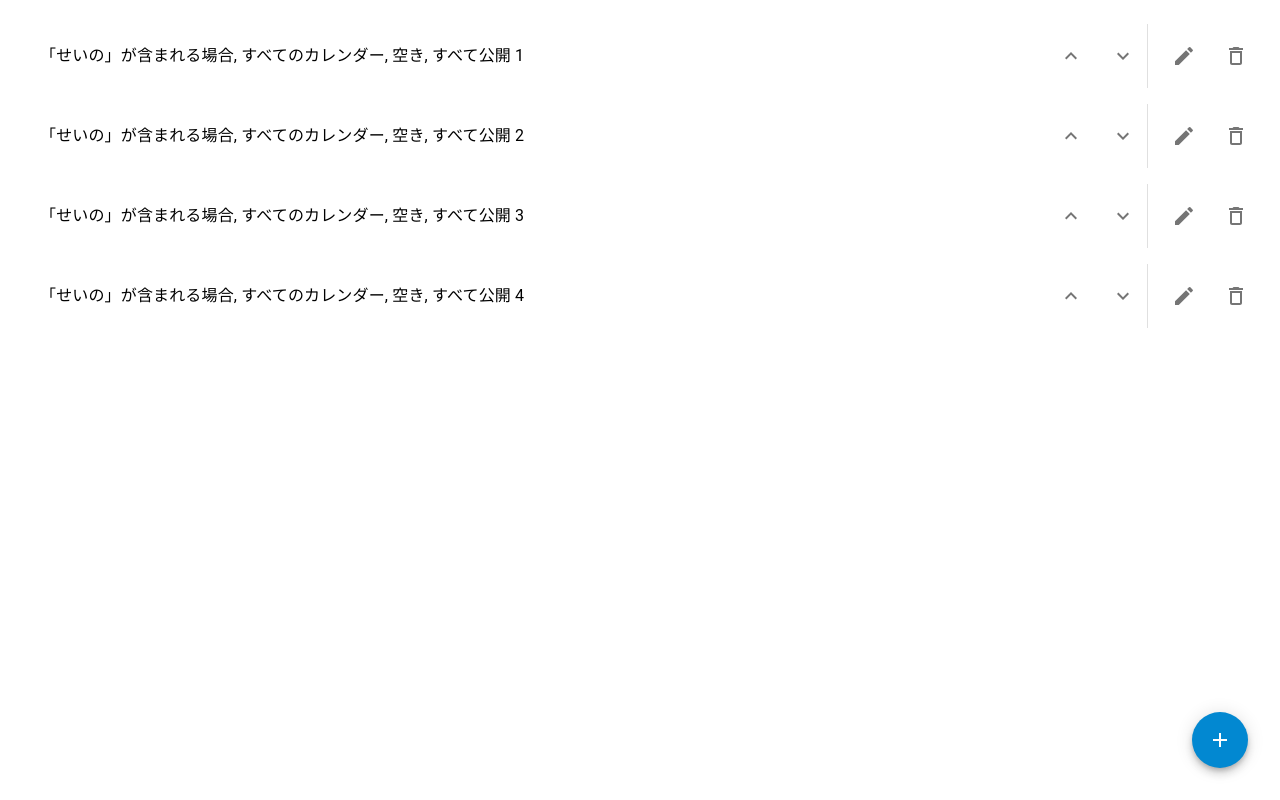
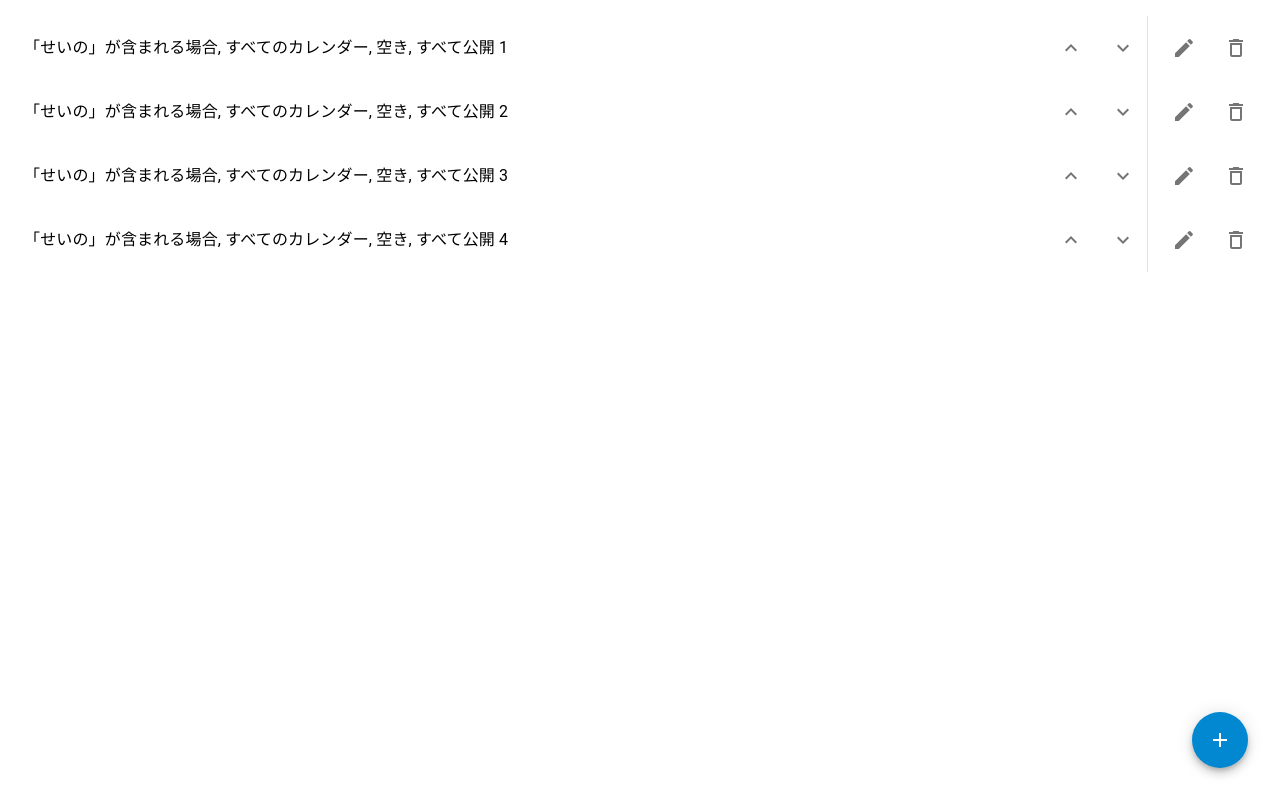
Before and after one commit to rf-castle/calander-shared, a Gatsby site in the folder front/: page /debug/overrideConditionList in a window 1280 px wide. Built offline with nearby package versions, Linux system fonts and the light colour scheme; Gatsby itself is replaced by a stand-in of ours.

Commit message:
remove button ui

```diff
--- a/front/src/components/list/overrideConditionList.tsx
+++ b/front/src/components/list/overrideConditionList.tsx
@@ -52,9 +52,7 @@ const overrideConditionList = () => {
                 disablePadding
                 sx={{p: 2}}
               >
-                <ListItemButton role={undefined}>
-                  <ListItemText id={labelId} primary={`「せいの」が含まれる場合, すべてのカレンダー, 空き, すべて公開 ${value + 1}`}/>
-                </ListItemButton>
+                <ListItemText id={labelId} primary={`「せいの」が含まれる場合, すべてのカレンダー, 空き, すべて公開 ${value + 1}`}/>
               </ListItem>
             );
           })}
```
